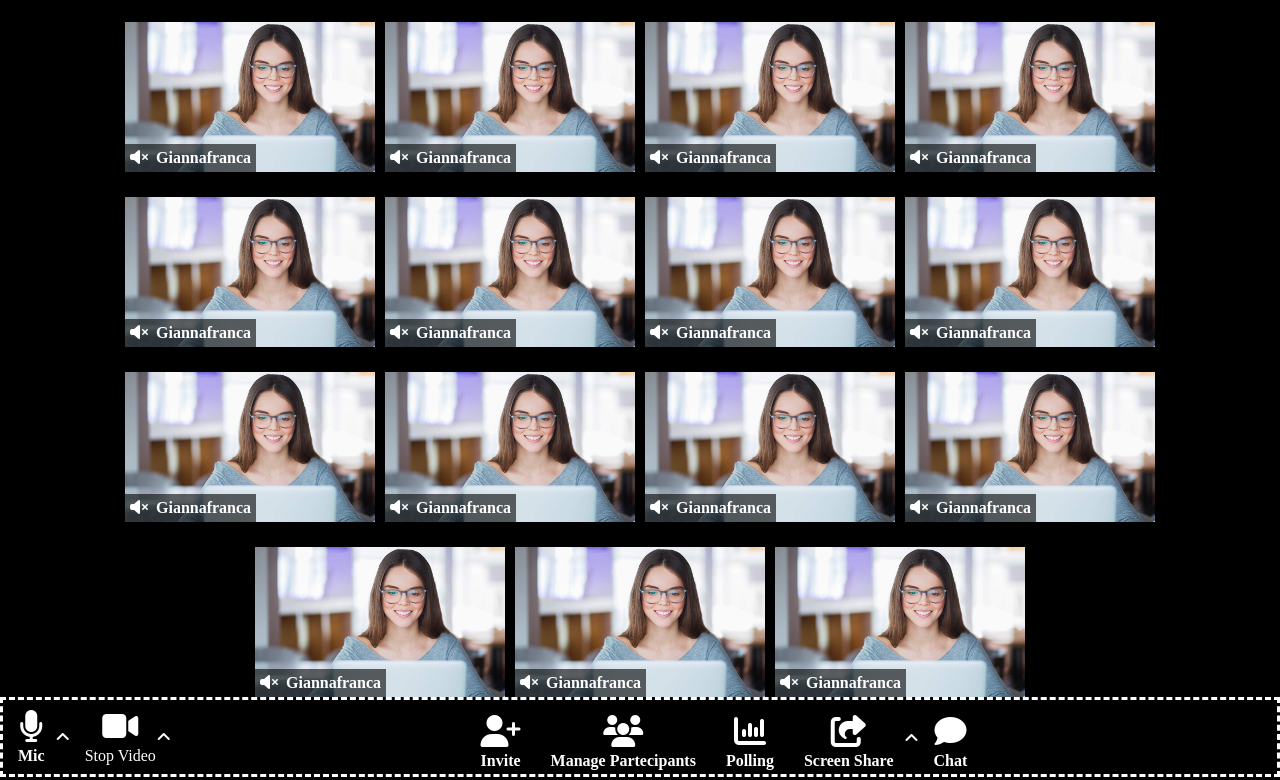
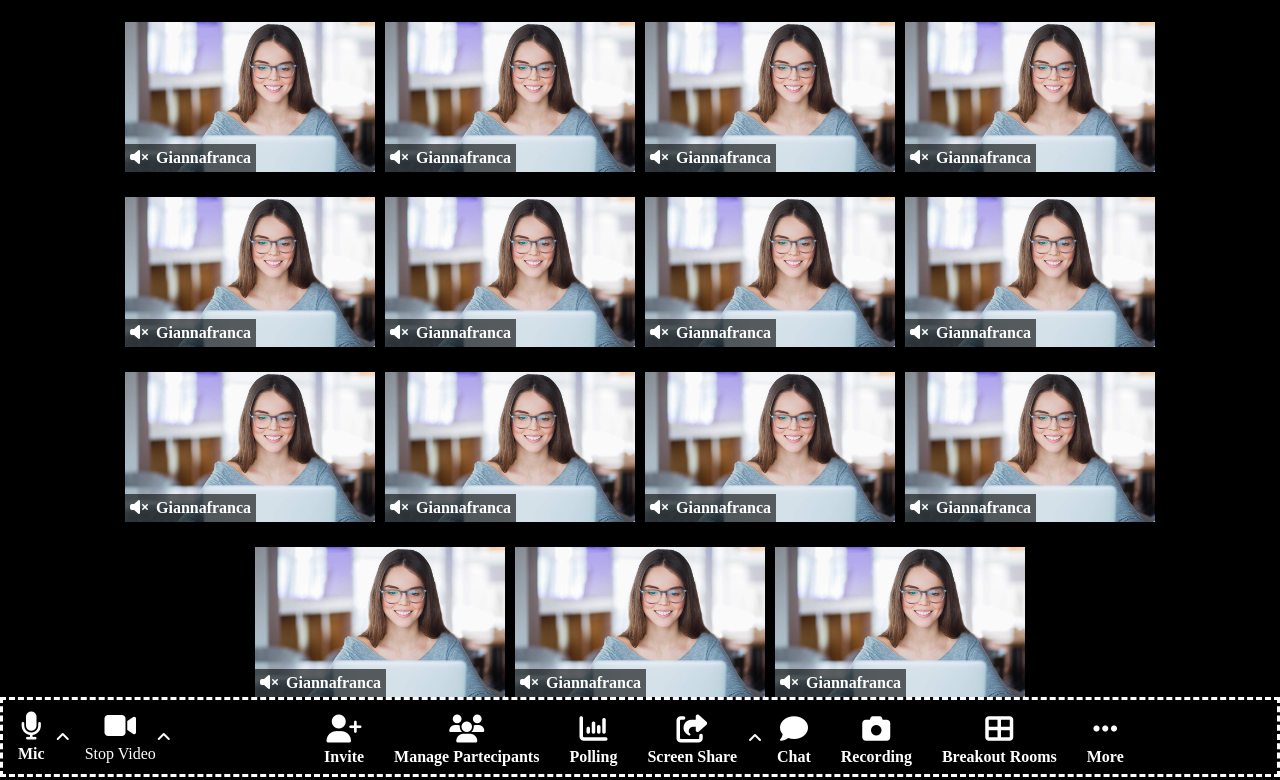
Before and after one commit to lucafagiolini/html-css-zoom, a plain HTML site: page index.html in a window 1280 px wide. Shown: the part 917-1697 px from the top of the page. Drawn offline with Linux system fonts and the light colour scheme.

Commit message:
recording, Breakoout Rooms, More done

```diff
--- a/css/style.css
+++ b/css/style.css
@@ -137,7 +137,7 @@ a {
 }
 
 a.icone-push i {
-    font-size: 32px;
+    font-size: 28px;
     padding-bottom: 5px;
 }
 
--- a/index.html
+++ b/index.html
@@ -659,6 +659,42 @@
                     </div>
                 </div>
             </div>
+            <div id="recording-box" class="icon-box">
+                <div class="box">
+                    <div>
+                        <a class="icone-push" href="#">
+                            <i class="fa-solid fa-camera"></i>
+                        </a>
+                    </div>
+                    <div>
+                        <strong>Recording</strong>
+                    </div>
+                </div>
+            </div>
+            <div id="breakout-rooms-box" class="icon-box">
+                <div class="box">
+                    <div>
+                        <a class="icone-push" href="#">
+                            <i class="fa-solid fa-table-cells-large"></i>
+                        </a>
+                    </div>
+                    <div>
+                        <strong>Breakout Rooms</strong>
+                    </div>
+                </div>
+            </div>
+            <div id="moore-box" class="icon-box">
+                <div class="box">
+                    <div>
+                        <a class="icone-push" href="#">
+                            <i class="fa-solid fa-ellipsis"></i>
+                        </a>
+                    </div>
+                    <div>
+                        <strong>More</strong>
+                    </div>
+                </div>
+            </div>
 
         </div>
         <!-- end bottoms center -->
```
